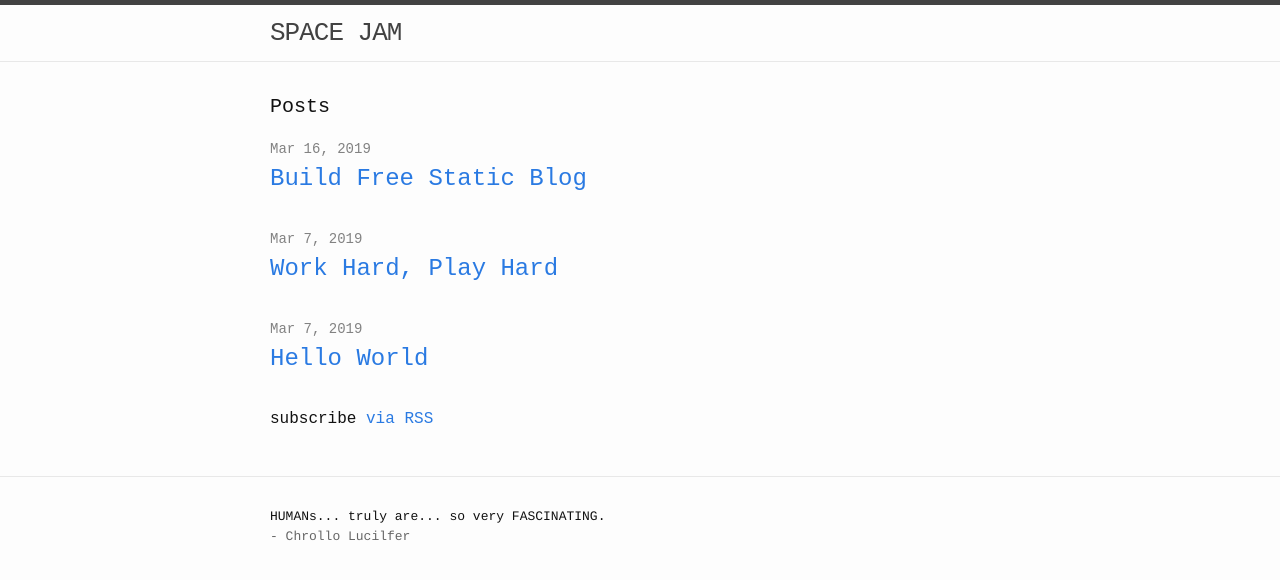
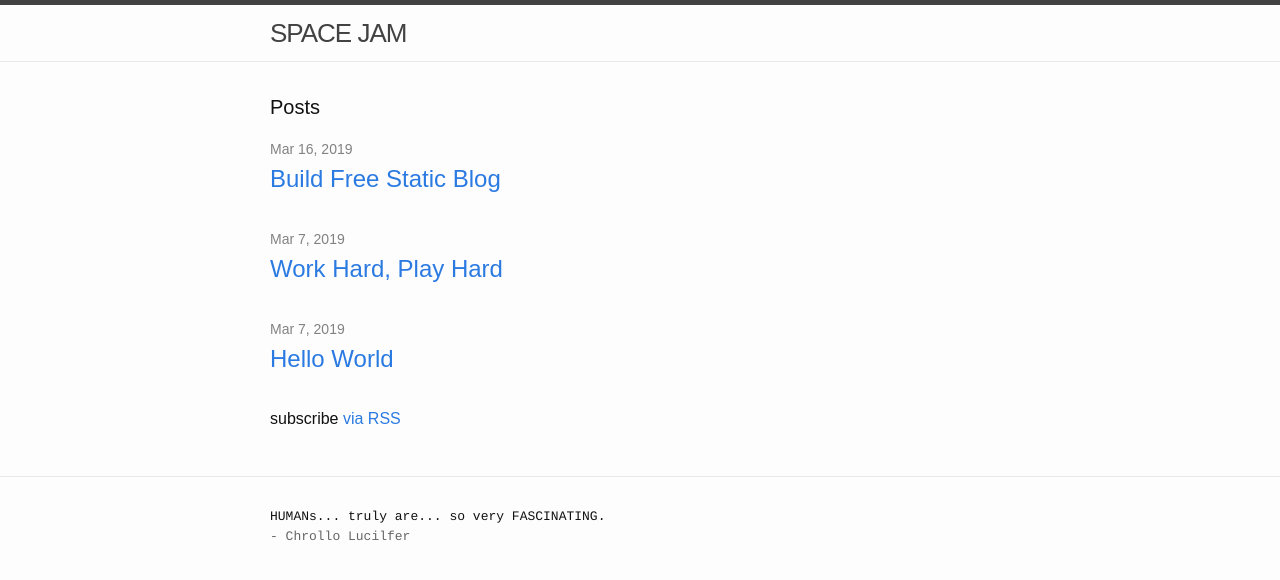
Before and after one commit to hiyuse/hiyuse, a Jekyll site: the page built from index.html, in a window 1280 px wide. Shown: the top 580 px of the page. Built offline with Jekyll 4.4.1, drawn with Linux system fonts in a browser that asks for light colours.

Commit message:
Update main.scss

```diff
--- a/css/main.scss
+++ b/css/main.scss
@@ -6,7 +6,7 @@
 
 
 // Our variables
-$base-font-family: "Courier New", Courier, Trebuchet MS, sans-serif;
+$base-font-family: "Arial", Arial, Trebuchet MS, sans-serif;
 $base-font-size:   16px;
 $base-font-weight: 300;
 $small-font-size:  $base-font-size * 0.875;
```
